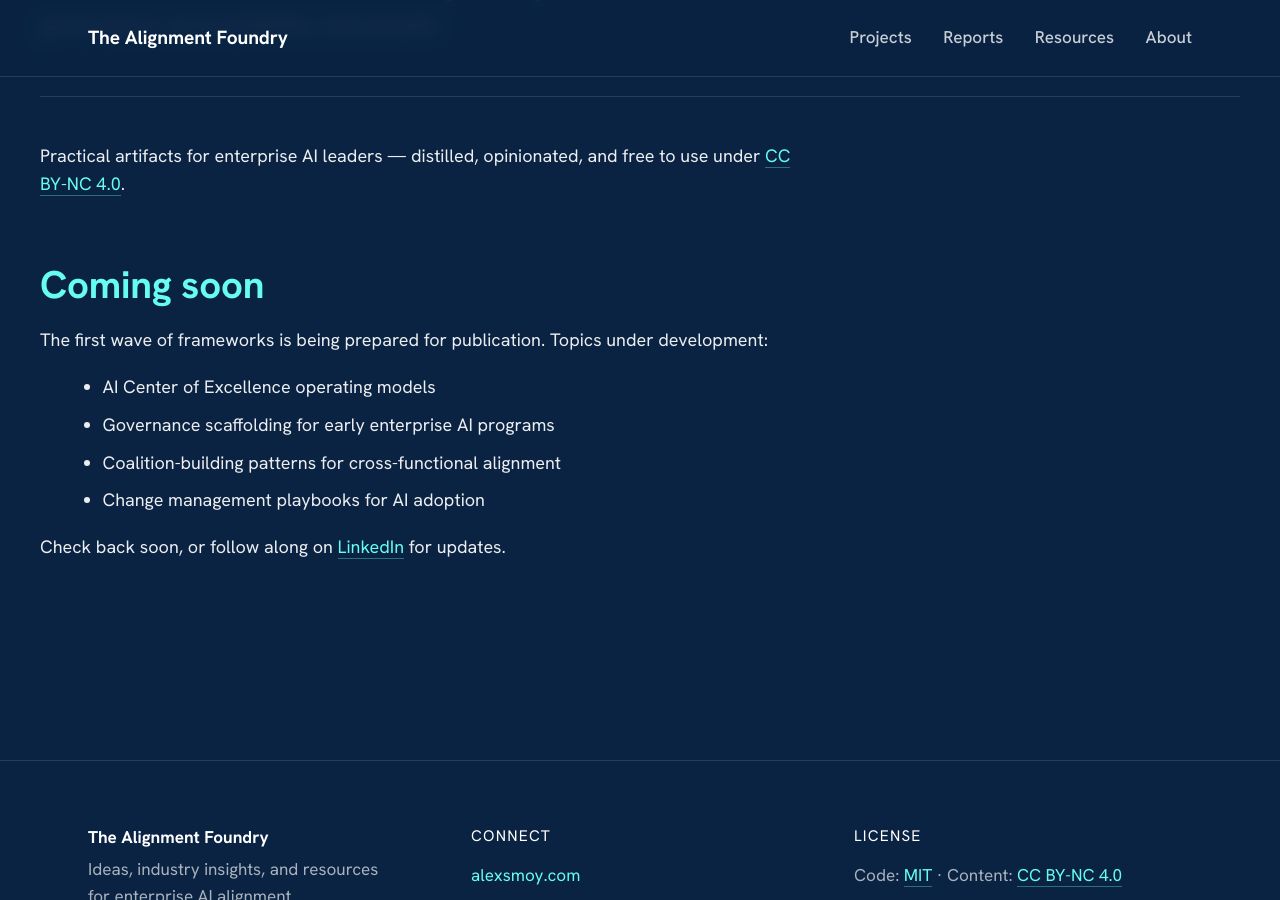
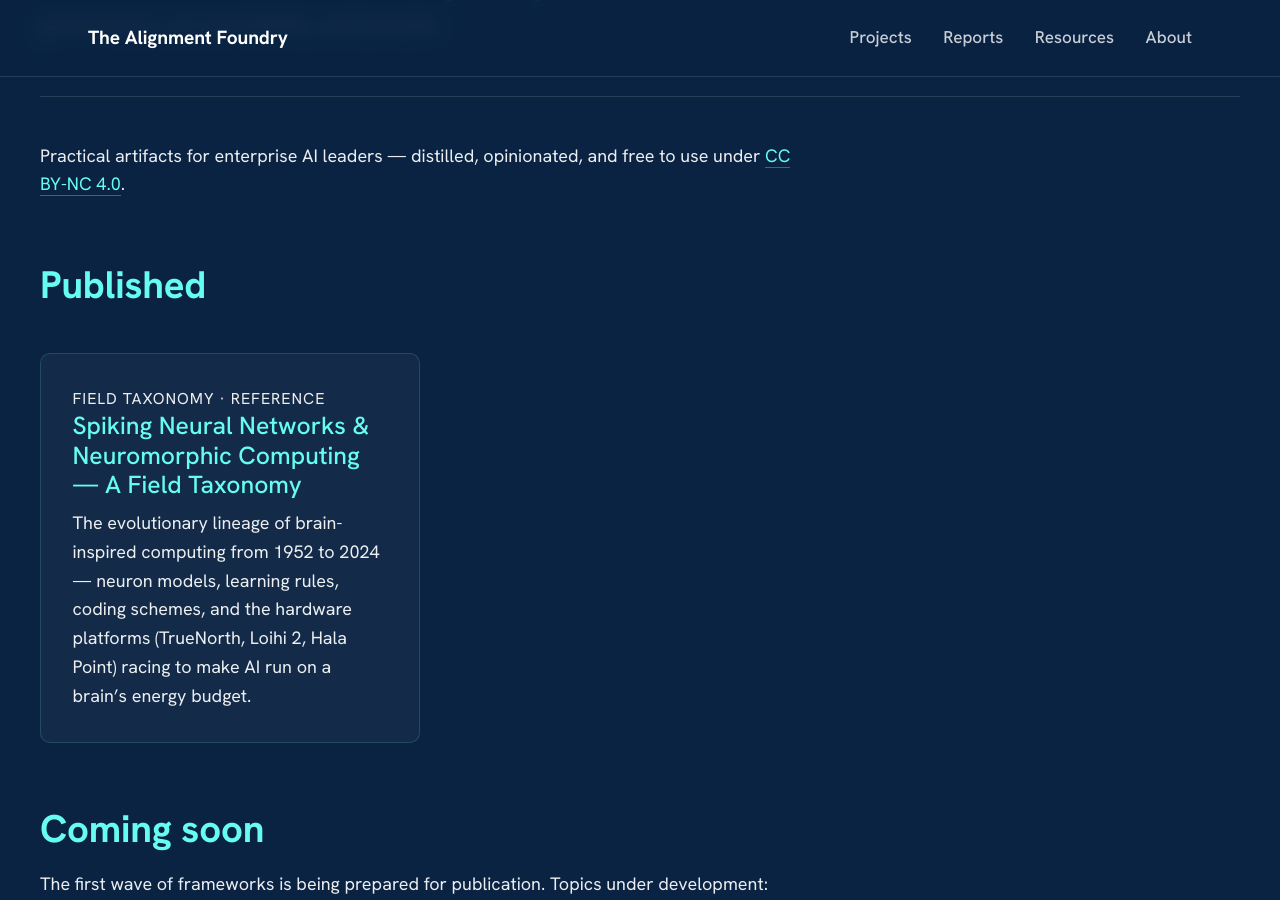
Before and after one commit to alexsmoy/alignment-foundry, a Jekyll site: the page built from docs/resources.md, in a window 1280 px wide and 900 px high, scrolled down 270 px. Built offline with Jekyll 4.4.1, drawn with Linux system fonts in a browser that asks for light colours.

Commit message:
Move SNN taxonomy from reports to resources
Field taxonomies fit better as durable reference material than as
dated conference briefings. Relocates the file via git mv (history
preserved), drops the card from the reports index, and adds a
Published section to resources.md with the new link.

https://claude.ai/code/session_01AU979xKBBH7svNKMKZx6tp

```diff
--- a/docs/resources.md
+++ b/docs/resources.md
@@ -6,6 +6,16 @@ permalink: /resources/
 ---
 
 Practical artifacts for enterprise AI leaders — distilled, opinionated, and free to use under [CC BY-NC 4.0](https://creativecommons.org/licenses/by-nc/4.0/).
+
+## Published
+
+<div class="card-grid">
+  <a class="card" href="{{ '/resources/2026-05-snn-neuromorphic-taxonomy.html' | relative_url }}">
+    <p class="card-meta">Field Taxonomy · Reference</p>
+    <h3>Spiking Neural Networks &amp; Neuromorphic Computing — A Field Taxonomy</h3>
+    <p>The evolutionary lineage of brain-inspired computing from 1952 to 2024 — neuron models, learning rules, coding schemes, and the hardware platforms (TrueNorth, Loihi 2, Hala Point) racing to make AI run on a brain&rsquo;s energy budget.</p>
+  </a>
+</div>
 
 ## Coming soon
 
```
Also changed, not shown: docs/reports/index.md (+0 -5 lines), docs/resources/2026-05-snn-neuromorphic-taxonomy.html (renamed from docs/reports/2026-05-snn-neuromorphic-taxonomy.html).
